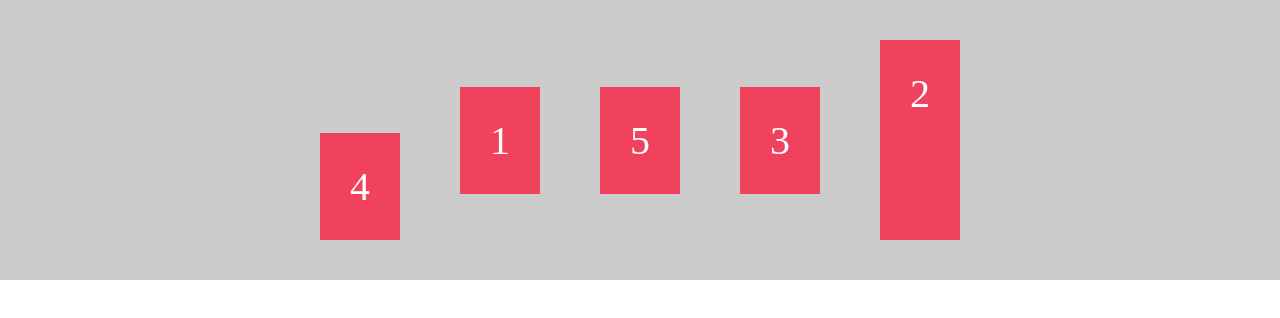
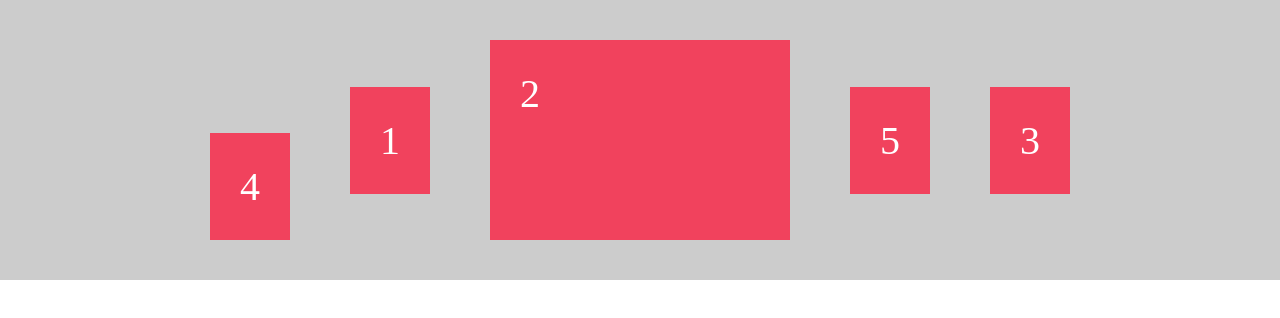
Before and after one commit to dhruvArora8053/CSS-Rules, a plain HTML site: page Practice/flexbox.html in a window 1280 px wide. Drawn offline with Linux system fonts and the light colour scheme.

Commit message:
implemented flexbox

```diff
--- a/Practice/flexbox.html
+++ b/Practice/flexbox.html
@@ -29,15 +29,22 @@
         margin: 30px;
         color: #fff;
         font-size: 40px;
+
+        /* flex: 1; */
       }
 
       .i2 {
         height: 200px;
-        order: 2;
+        /* order: 2; */
+        /* flex-grow: 3; */
+        /* flex-basis: 300px;
+        flex-shrink: 0  ; */
+        flex: 0 1 300px;
       }
 
       .i3 {
         order: 1;
+        /* flex: 1; */
       }
 
       .i4 {
```
